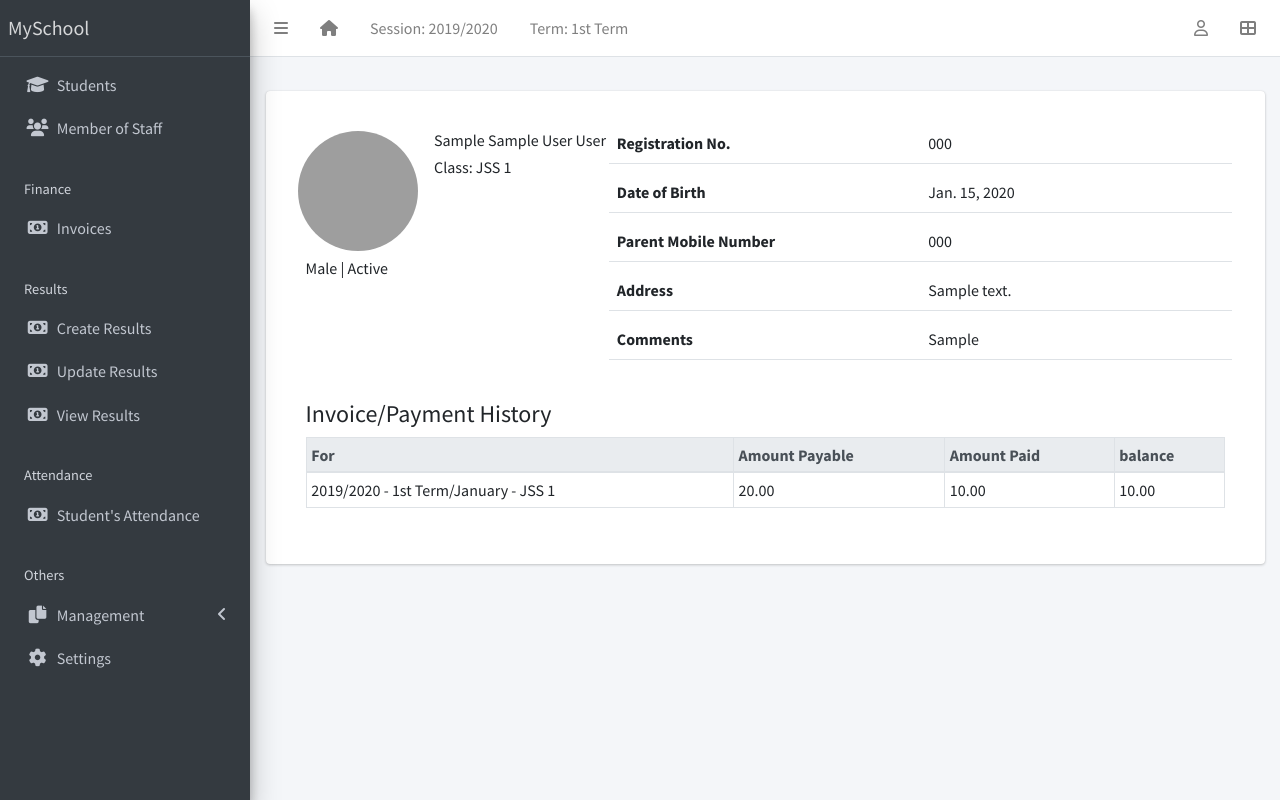
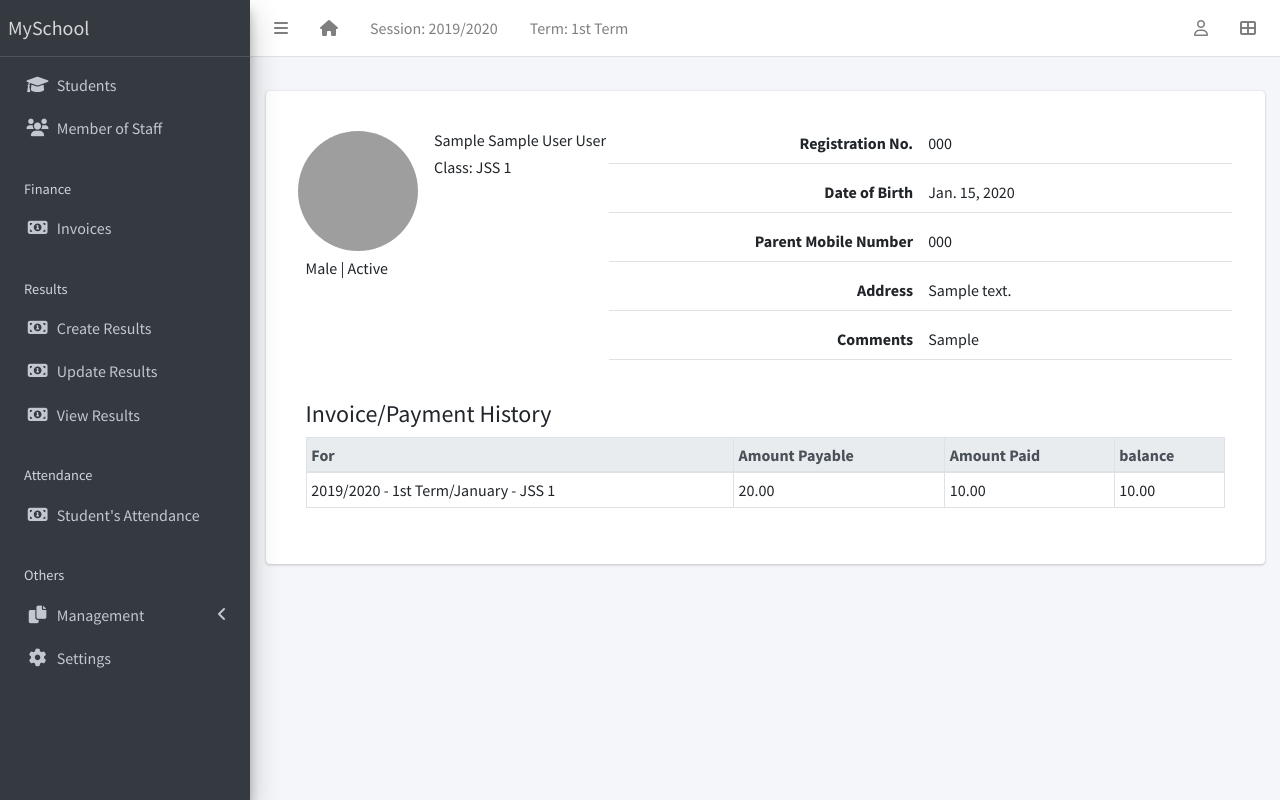
Before and after one commit to vams-mechatronica/vams-school-management-application, a Django app: page /student/1/ in a window 1280 px wide. Run offline with Django 3.2, Linux system fonts and the light colour scheme; a user stored in the database is signed in; data comes from the database, SQL or seed files in the repository; tables that the repository leaves empty hold one stand-in row (values such as "Sample post"); data that the repository does not hold is empty; some libraries are stand-ins or nearby versions; grey boxes are pictures that could not be loaded.

Commit message:
UPDATE student_dashboard

```diff
--- a/templates/student_dashboard.html
+++ b/templates/student_dashboard.html
@@ -37,7 +37,7 @@
         <div class="col-sm-8">
           <div>
             <div class="form-group border-bottom row">
-              <label class="col">
+              <label class="col" style="text-align: right;">
                 Registration No.
               </label>
               <div class="col">
@@ -45,7 +45,7 @@
               </div>
             </div>
             <div class="form-group border-bottom row">
-              <label class="col">
+              <label class="col" style="text-align: right;">
                 Date of Birth
               </label>
               <div class="col">
@@ -54,7 +54,7 @@
             </div>
 
             <div class="form-group border-bottom row">
-              <label class="col">
+              <label class="col" style="text-align: right;">
                 Parent Mobile Number
               </label>
               <div class="col">
@@ -63,7 +63,7 @@
             </div>
 
             <div class="form-group border-bottom row">
-              <label class="col">
+              <label class="col" style="text-align: right;">
                 Address
               </label>
               <div class="col">
@@ -71,7 +71,7 @@
               </div>
             </div>
             <div class="form-group border-bottom row">
-              <label class="col">
+              <label class="col" style="text-align: right;">
                 Comments
               </label>
               <div class="col">
```
